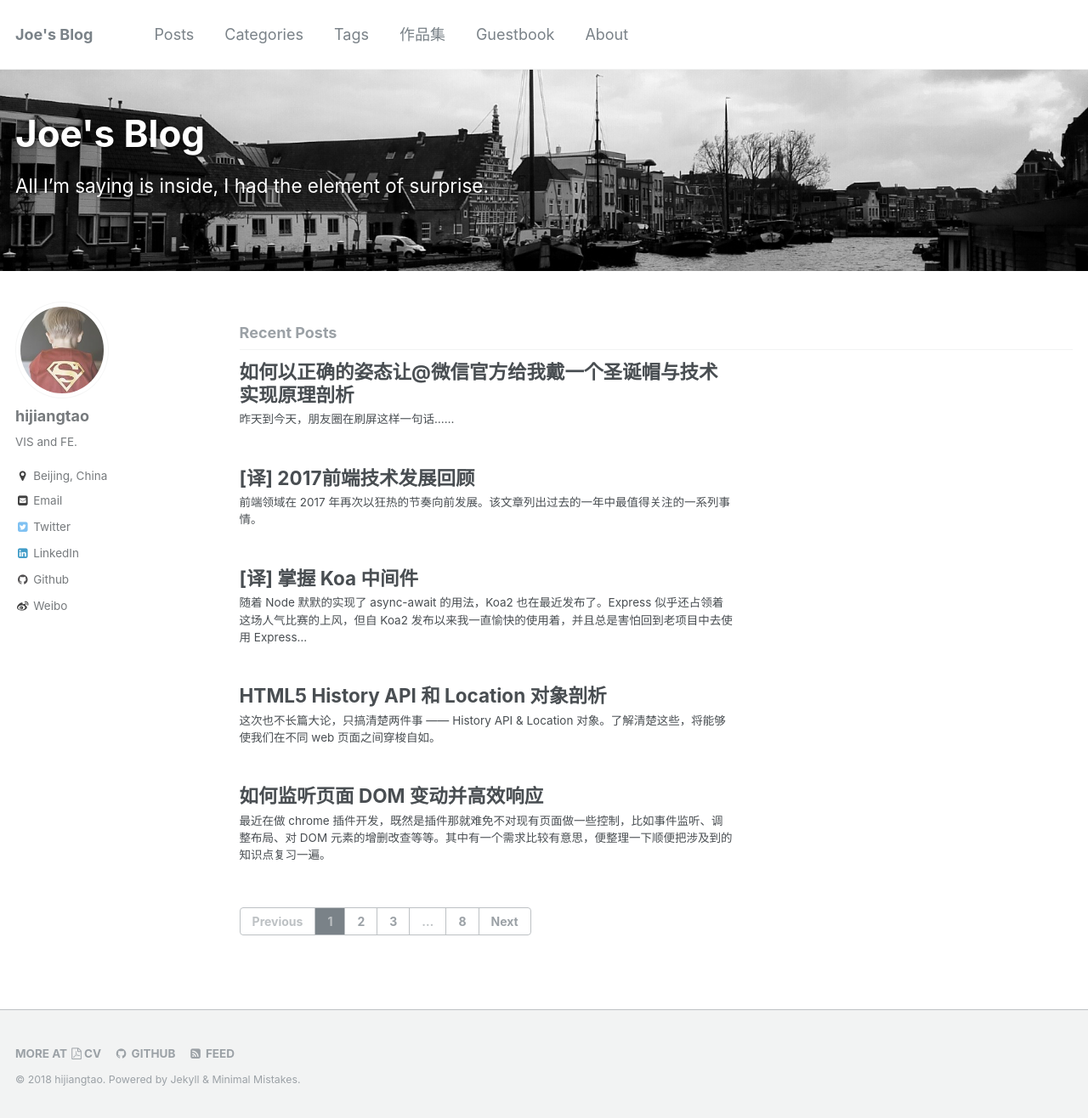
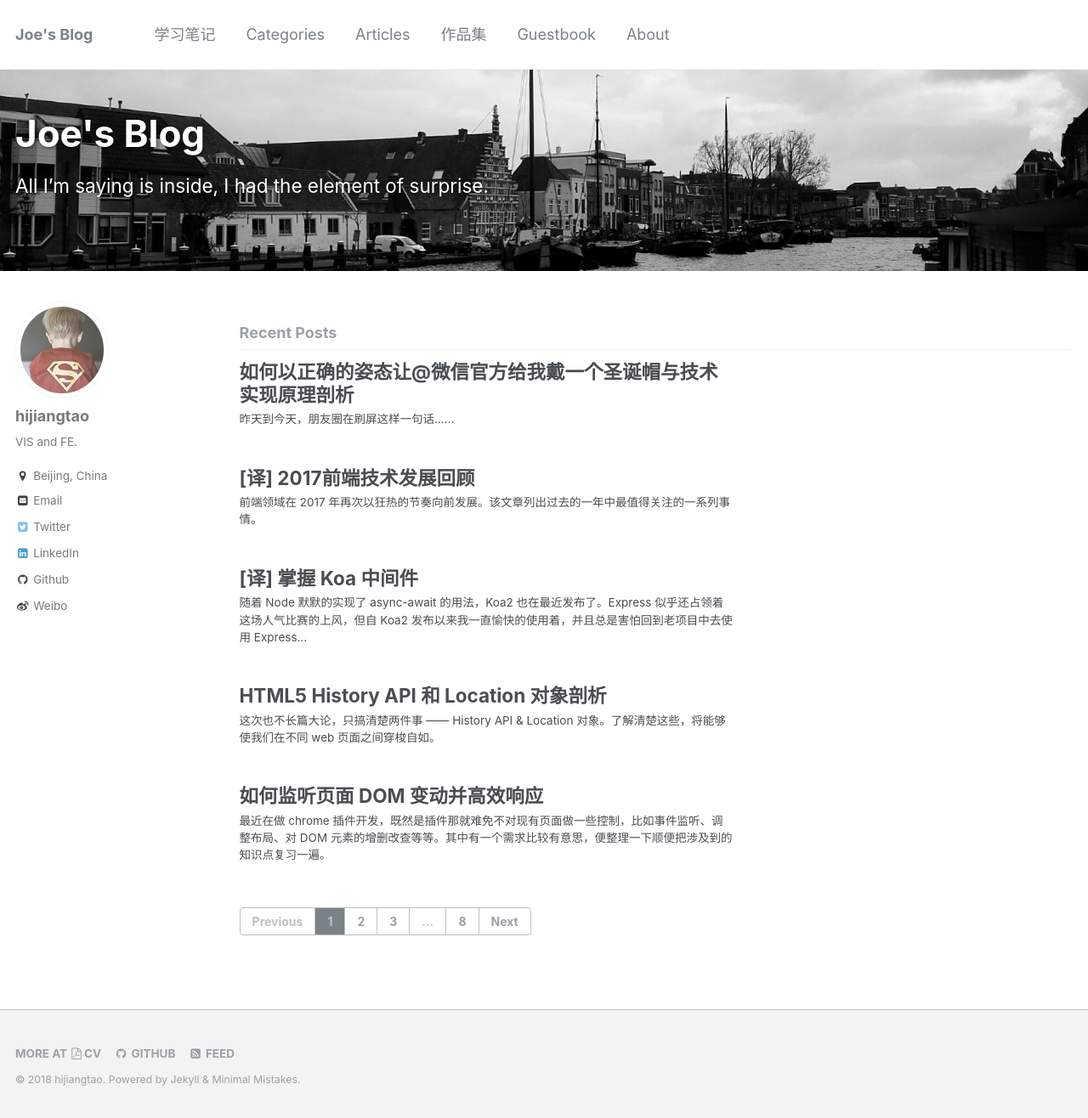
Before and after one commit to Chen-Jia-lin/chen-jia-lin.github, a Jekyll site: the page built from index.html, in a window 1280 px wide and 1316 px high. Shown: the whole window at 85% size. Built offline with Jekyll 4.4.1, drawn with Linux system fonts in a browser that asks for light colours; the list of posts is cut into pages by our own code; comment, search, counter and statistics services are not loaded.

Commit message:
改了标题名称

```diff
--- a/_data/navigation.yml
+++ b/_data/navigation.yml
@@ -1,12 +1,12 @@
 # main links links
 main:
-  - title: "Posts"
+  - title: "学习笔记"
     url: /posts
 
   - title: "Categories"
     url: /categories
 
-  - title: "Tags"
+  - title: "Articles"
     url: /tags
 
   - title: "作品集"
```
